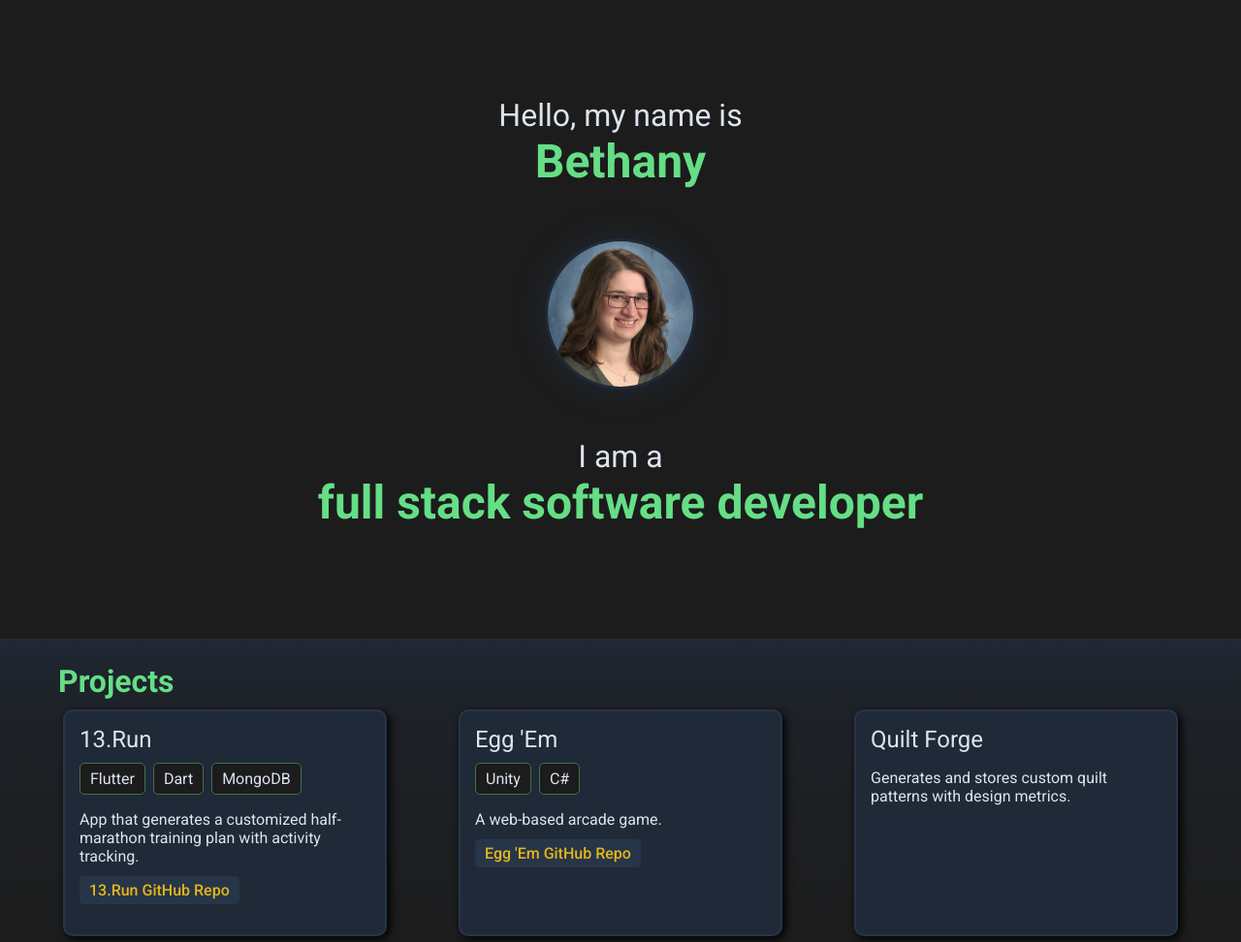
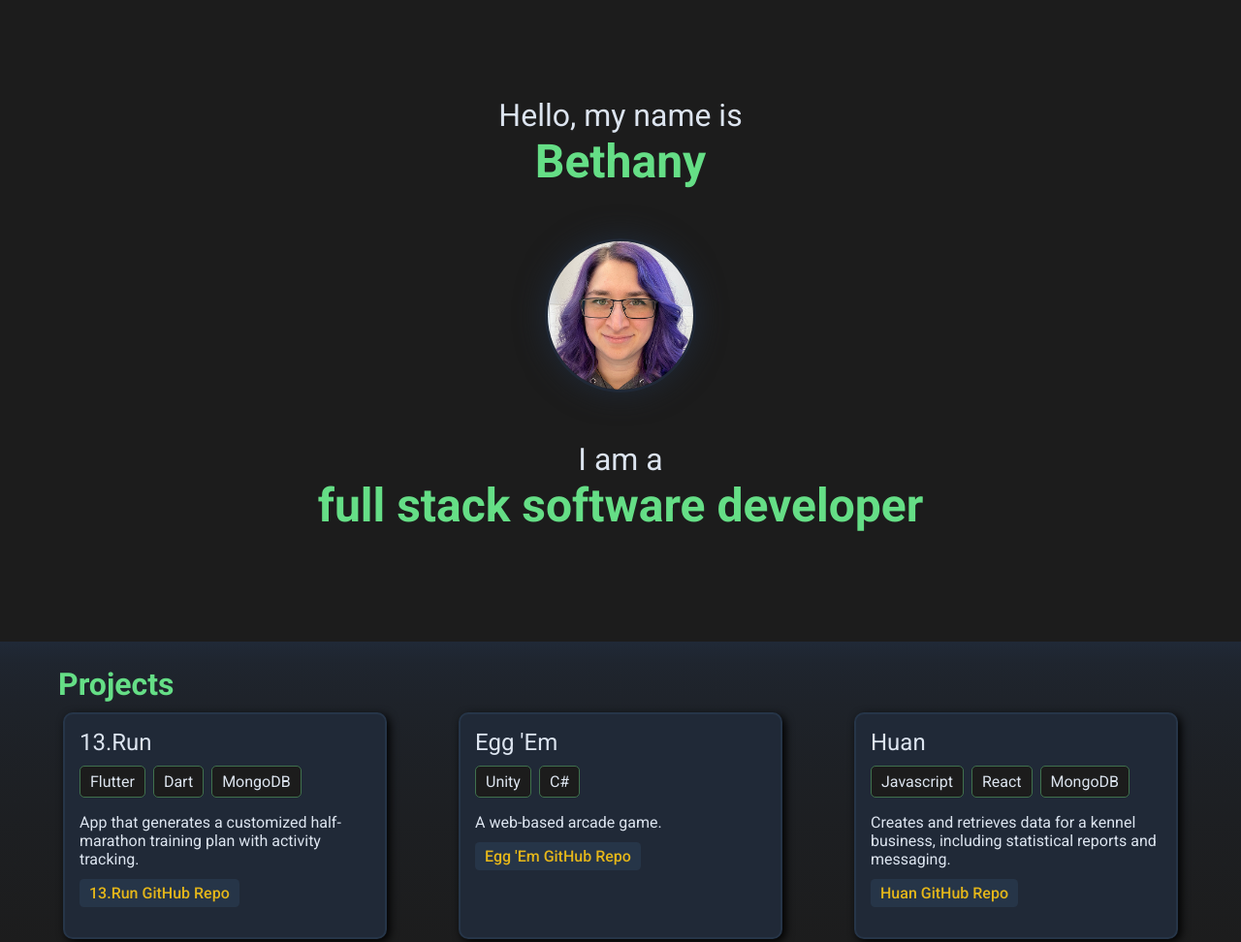
Before and after one commit to BethanyHelwig/bethanyhelwig.github.io, a plain HTML site: page index.html in a window 1280 px wide. Shown: the top 972 px of the page at 97% size. Drawn offline with Linux system fonts and the light colour scheme.

Commit message:
Updated photo and third example

```diff
--- a/index.html
+++ b/index.html
@@ -11,7 +11,7 @@
             <!-- <h2>Hello, adventurer.</h2> -->
             <h1>Hello, my name is <span class="emphasis">Bethany</span></h1>
             <img id="hero-img"
-                src="./images/hero-pic.jpg"
+                src="./images/hero_pic.jpg"
                 alt="Profile picture of Bethany Helwig smiling at the camera">
             <h1>I am a <span class="emphasis">full stack software developer</span></h1>
         </div>
@@ -35,8 +35,12 @@
                         <a href="https://github.com/BethanyHelwig/Egg-Em">Egg 'Em GitHub Repo</a>
                     </div>
                     <div class="example-container">
-                        <h2>Quilt Forge</h2>
-                        <p>Generates and stores custom quilt patterns with design metrics.</p>
+                        <h2>Huan</h2>
+                        <p class="skill">Javascript</p>
+                        <p class="skill">React</p>
+                        <p class="skill">MongoDB</p>
+                        <p>Creates and retrieves data for a kennel business, including statistical reports and messaging.</p>
+                        <a href="https://github.com/BethanyHelwig/Huan">Huan GitHub Repo</a>
                     </div>
                 </div>
             </section>
```
Also changed, not shown: images/hero-pic.jpg (deleted), images/hero_pic.jpg (added).
